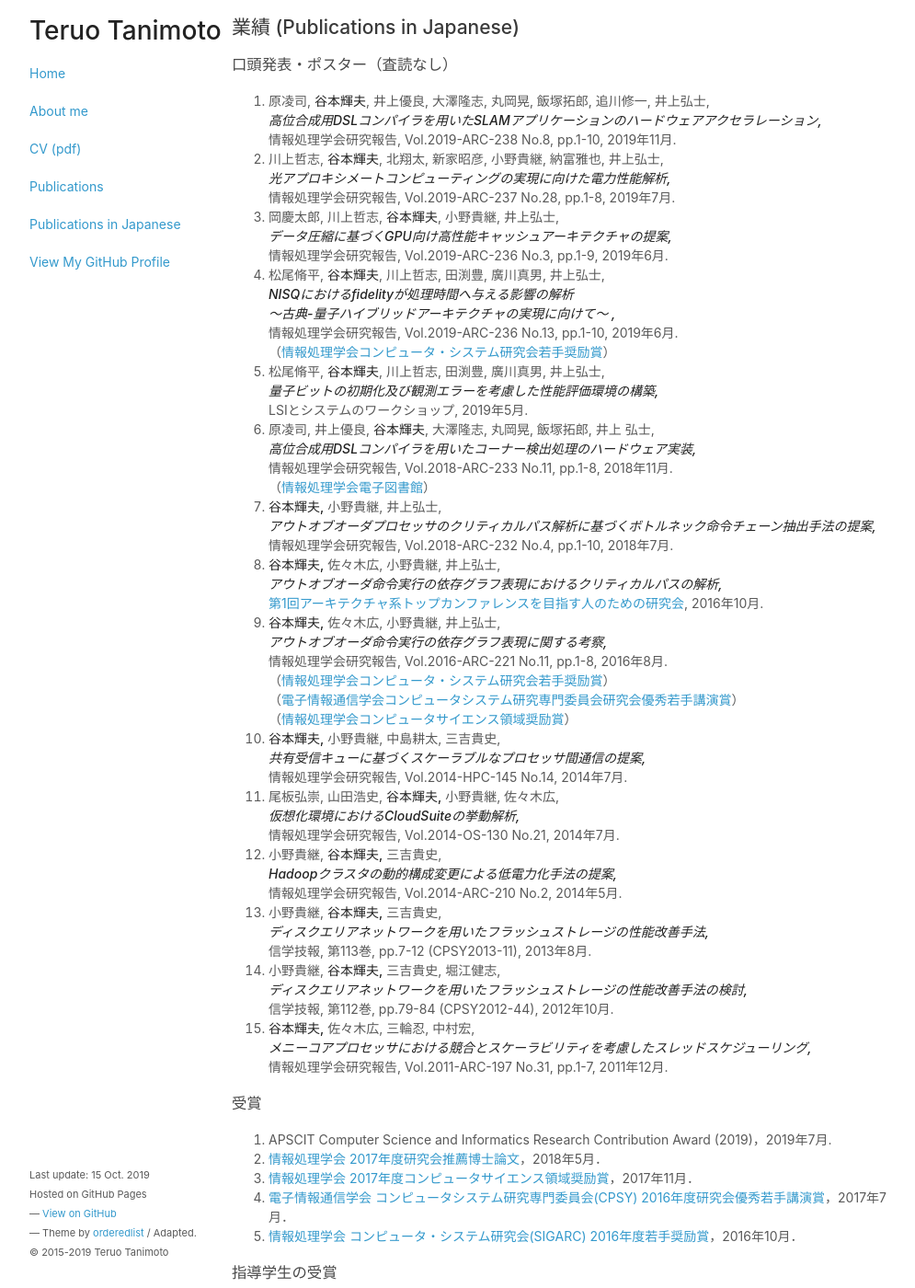
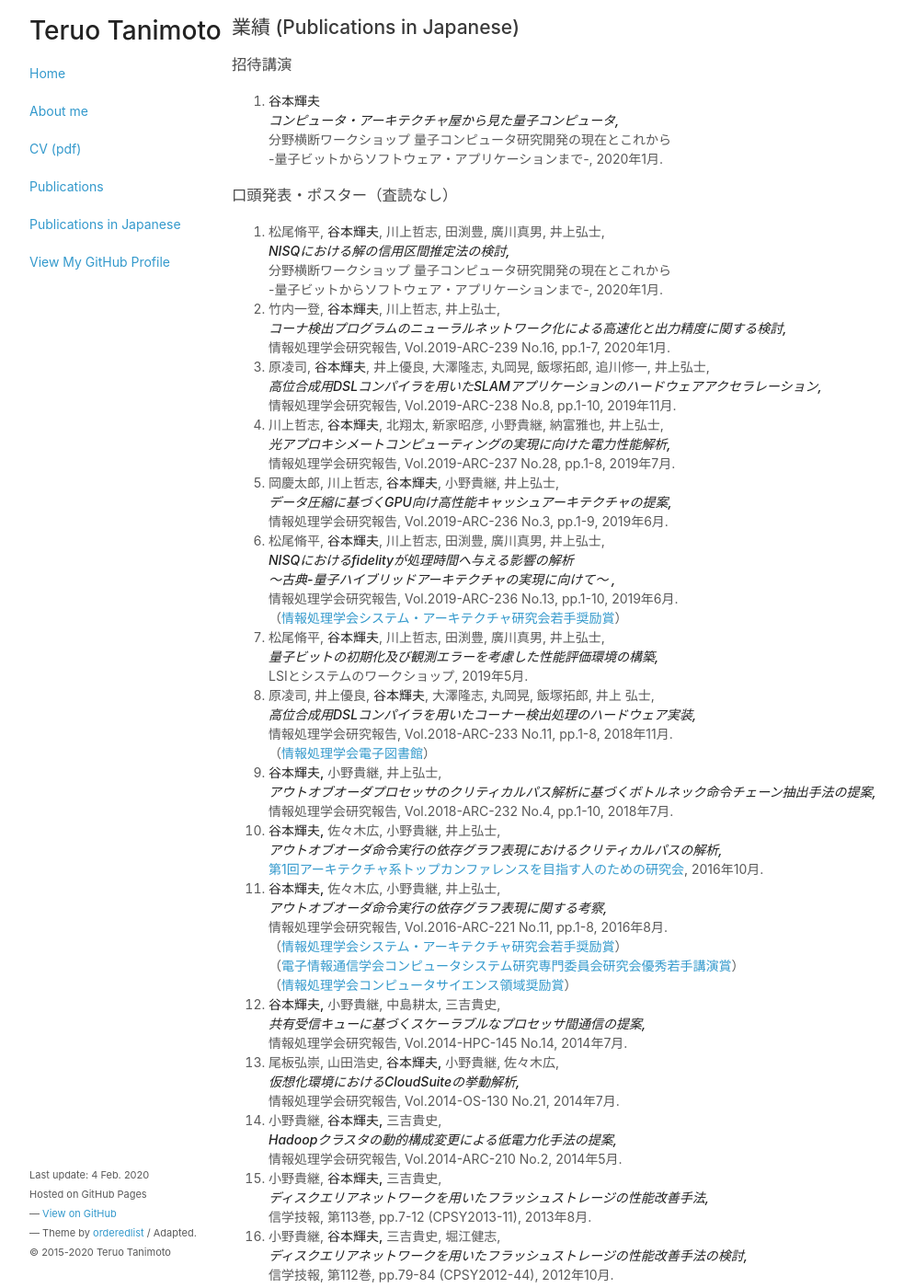
Before and after one commit to teruo41/teruo41.github.io, a Jekyll site: the page built from pubsj.md, in a window 1280 px wide and 1400 px high. Shown: the whole window at 92% size, without its empty margins (138-1133 px from the left). Built offline with Jekyll 4.4.1, drawn with Linux system fonts in a browser that asks for light colours; some of the changed text lies outside the part shown.

Commit message:
Added pubs in 2019

```diff
--- a/_includes/footer.html
+++ b/_includes/footer.html
@@ -1,9 +1,9 @@
 <footer>
   <p> <small>
-  Last update: 15 Oct. 2019<br>
+  Last update: 4 Feb. 2020<br>
   Hosted on GitHub Pages<br>
   &mdash; <a href="https://github.com/teruo41/teruo41.github.io">View on GitHub</a><br>
   &mdash; Theme by <a href="https://github.com/orderedlist">orderedlist</a> / Adapted.<br>
-  &copy; 2015-2019 Teruo Tanimoto
+  &copy; 2015-2020 Teruo Tanimoto
   </small></p>
 </footer>
--- a/pubsj.md
+++ b/pubsj.md
@@ -5,7 +5,23 @@ title: Publications in Japanese
 
 ## 業績 (Publications in Japanese)
 
+### 招待講演
+
+0. __谷本輝夫__
+  ***コンピュータ・アーキテクチャ屋から見た量子コンピュータ,***
+  分野横断ワークショップ 量子コンピュータ研究開発の現在とこれから
+  -量子ビットからソフトウェア・アプリケーションまで-, 2020年1月.
+
 ### 口頭発表・ポスター（査読なし）
+
+0. 松尾脩平, __谷本輝夫__, 川上哲志, 田渕豊, 廣川真男, 井上弘士,
+  ***NISQにおける解の信用区間推定法の検討,***
+  分野横断ワークショップ 量子コンピュータ研究開発の現在とこれから
+  -量子ビットからソフトウェア・アプリケーションまで-, 2020年1月.
+
+0. 竹内一登, __谷本輝夫__, 川上哲志, 井上弘士,
+  ***コーナ検出プログラムのニューラルネットワーク化による高速化と出力精度に関する検討,***
+  情報処理学会研究報告, Vol.2019-ARC-239 No.16, pp.1-7, 2020年1月.
 
 0. 原凌司, __谷本輝夫__, 井上優良, 大澤隆志, 丸岡晃, 飯塚拓郎, 追川修一, 井上弘士,
   ***高位合成用DSLコンパイラを用いたSLAMアプリケーションのハードウェアアクセラレーション,***
@@ -23,7 +39,7 @@ title: Publications in Japanese
   ***NISQにおけるfidelityが処理時間へ与える影響の解析
   ～古典-量子ハイブリッドアーキテクチャの実現に向けて～ ,***
   情報処理学会研究報告, Vol.2019-ARC-236 No.13, pp.1-10, 2019年6月.
-  （[情報処理学会コンピュータ・システム研究会若手奨励賞](https://www.ipsj.or.jp/award/arc-award1.html)）
+  （[情報処理学会システム・アーキテクチャ研究会若手奨励賞](https://www.ipsj.or.jp/award/arc-award1.html)）
 
 0. 松尾脩平, __谷本輝夫__, 川上哲志, 田渕豊, 廣川真男, 井上弘士,
   ***量子ビットの初期化及び観測エラーを考慮した性能評価環境の構築,***
@@ -45,7 +61,7 @@ title: Publications in Japanese
 0. __谷本輝夫,__ 佐々木広, 小野貴継, 井上弘士,
   ***アウトオブオーダ命令実行の依存グラフ表現に関する考察,***
   情報処理学会研究報告, Vol.2016-ARC-221 No.11, pp.1-8, 2016年8月.
-  （[情報処理学会コンピュータ・システム研究会若手奨励賞](https://www.ipsj.or.jp/award/arc-award1.html)）
+  （[情報処理学会システム・アーキテクチャ研究会若手奨励賞](https://www.ipsj.or.jp/award/arc-award1.html)）
   （[電子情報通信学会コンピュータシステム研究専門委員会研究会優秀若手講演賞](https://www.ipsj.or.jp/award/arc-award1.html)）
   （[情報処理学会コンピュータサイエンス領域奨励賞](http://www.ipsj.or.jp/award/cs-award-2017.html)）
 
@@ -83,8 +99,8 @@ title: Publications in Japanese
 
 0. [電子情報通信学会 コンピュータシステム研究専門委員会(CPSY) 2016年度研究会優秀若手講演賞](http://www.ieice.org/~cpsy/award.shtml.ja)，2017年7月．
 
-0. [情報処理学会 コンピュータ・システム研究会(SIGARC) 2016年度若手奨励賞](https://www.ipsj.or.jp/award/arc-award1.html)，2016年10月．
+0. [情報処理学会 システム・アーキテクチャ研究会(SIGARC) 2016年度若手奨励賞](https://www.ipsj.or.jp/award/arc-award1.html)，2016年10月．
 
 ### 指導学生の受賞
 
-0. 松尾脩平, [情報処理学会 コンピュータ・システム研究会(SIGARC) 2019年度若手奨励賞](https://www.ipsj.or.jp/award/arc-award1.html), 2019年7月.
+0. 松尾脩平, [情報処理学会 システム・アーキテクチャ研究会(SIGARC) 2019年度若手奨励賞](https://www.ipsj.or.jp/award/arc-award1.html), 2019年7月.
```
